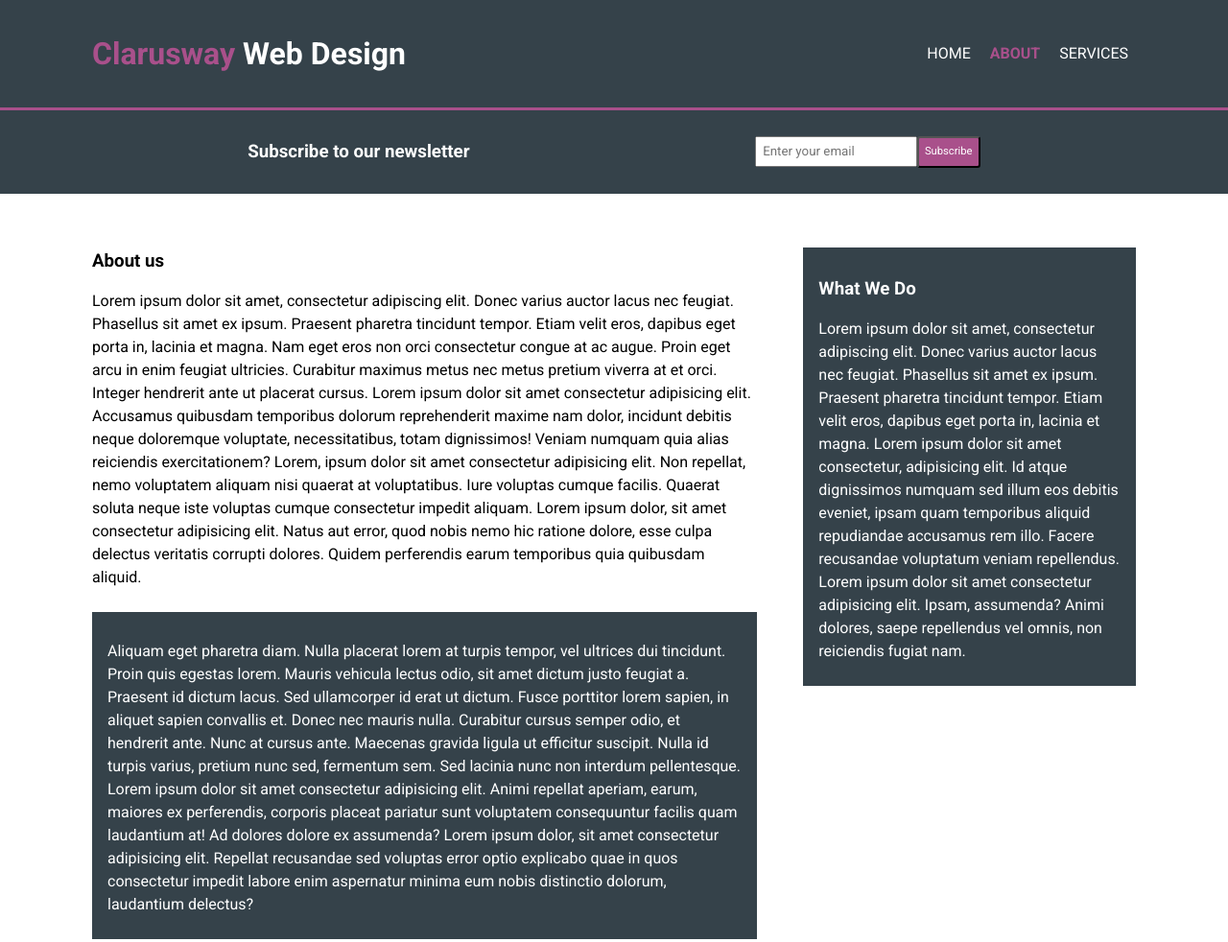
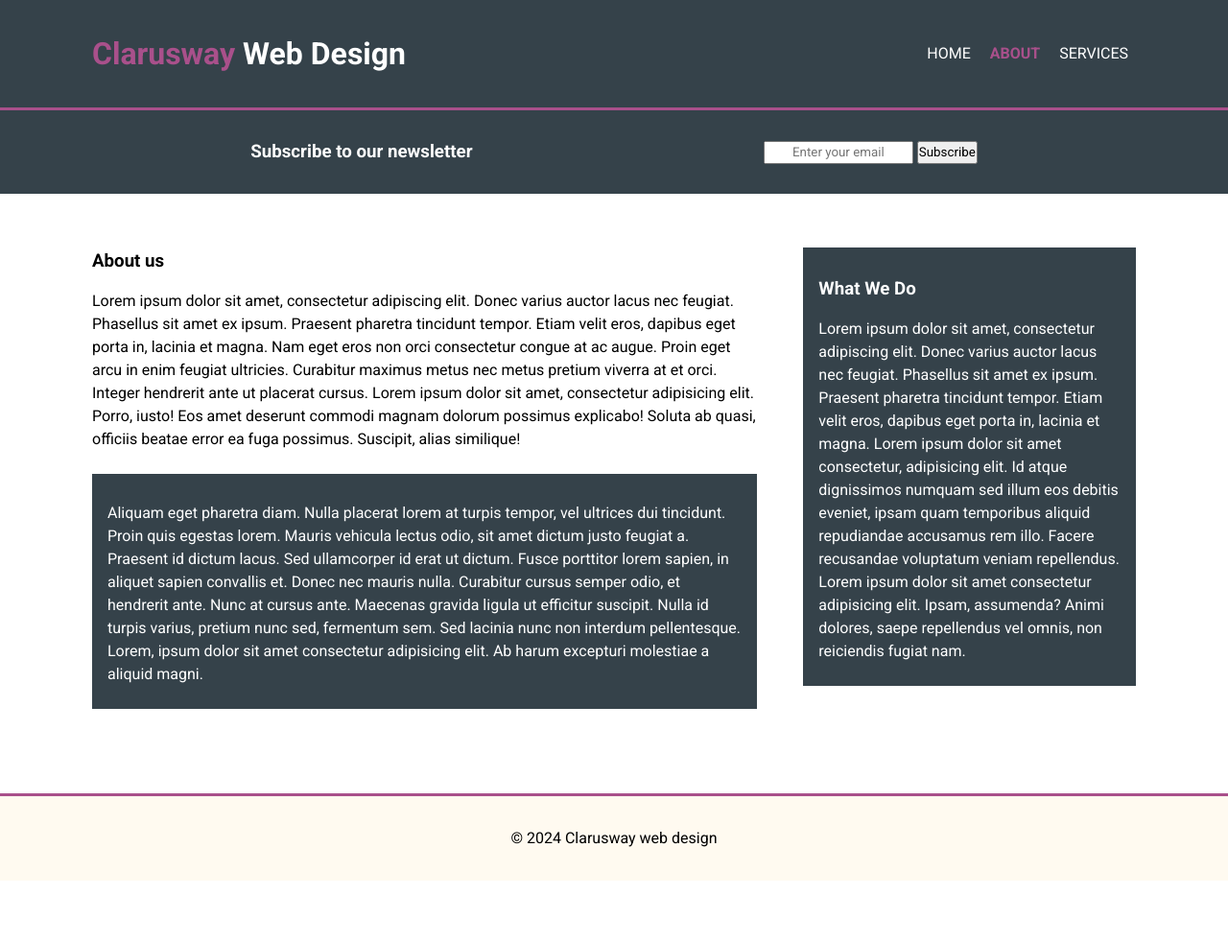
Before and after one commit to sheifg/company-website-design, a plain HTML site: page about.html in a window 1280 px wide. Shown: the top 982 px of the page at 96% size. After the commit the page ends 918 px from the top, so only its background shows below. Drawn offline with Linux system fonts and the light colour scheme.

Commit message:
Update about file

```diff
--- a/about.html
+++ b/about.html
@@ -29,25 +29,29 @@
         <div class="newsletter-title">
         <h3>Subscribe to our newsletter</h3>
       </div>
-        <form>
+      <div class="newsletter-form">
           <input
             type="email"
-            id="email"
+            id="newsletter-email"
             name="email"
             placeholder="Enter your email"
           />
-          <button type="submit" class="button">Subscribe</button>
-        </form>
+          <button type="submit" class="btn">Subscribe</button>
+      </div>
       </div>
     </section>
     <section class="hero">
       <div class="hero__container container">
         <div class="hero-box">
         <h3>About us</h3>
-          <p class="light">Lorem ipsum dolor sit amet, consectetur adipiscing elit. Donec varius auctor lacus nec feugiat. Phasellus sit amet ex ipsum. Praesent pharetra tincidunt tempor. Etiam velit eros, dapibus eget porta in, lacinia et magna. Nam eget eros non orci consectetur congue at ac augue. Proin eget arcu in enim feugiat ultricies. Curabitur maximus metus nec metus pretium viverra at et orci. Integer hendrerit ante ut placerat cursus. Lorem ipsum dolor sit amet consectetur adipisicing elit. Accusamus quibusdam temporibus dolorum reprehenderit maxime nam dolor, incidunt debitis neque doloremque voluptate, necessitatibus, totam dignissimos! Veniam numquam quia alias reiciendis exercitationem? Lorem, ipsum dolor sit amet consectetur adipisicing elit. Non repellat, nemo voluptatem aliquam nisi quaerat at voluptatibus. Iure voluptas cumque facilis. Quaerat soluta neque iste voluptas cumque consectetur impedit aliquam. Lorem ipsum dolor, sit amet consectetur adipisicing elit. Natus aut error, quod nobis nemo hic ratione dolore, esse culpa delectus veritatis corrupti dolores. Quidem perferendis earum temporibus quia quibusdam aliquid.
+        <div  class="light">
+          <p>Lorem ipsum dolor sit amet, consectetur adipiscing elit. Donec varius auctor lacus nec feugiat. Phasellus sit amet ex ipsum. Praesent pharetra tincidunt tempor. Etiam velit eros, dapibus eget porta in, lacinia et magna. Nam eget eros non orci consectetur congue at ac augue. Proin eget arcu in enim feugiat ultricies. Curabitur maximus metus nec metus pretium viverra at et orci. Integer hendrerit ante ut placerat cursus. Lorem ipsum dolor sit amet, consectetur adipisicing elit. Porro, iusto! Eos amet deserunt commodi magnam dolorum possimus explicabo! Soluta ab quasi, officiis beatae error ea fuga possimus. Suscipit, alias similique!
           </p>
+        </div>
           <div class="dark">
-            <p>Aliquam eget pharetra diam. Nulla placerat lorem at turpis tempor, vel ultrices dui tincidunt. Proin quis egestas lorem. Mauris vehicula lectus odio, sit amet dictum justo feugiat a. Praesent id dictum lacus. Sed ullamcorper id erat ut dictum. Fusce porttitor lorem sapien, in aliquet sapien convallis et. Donec nec mauris nulla. Curabitur cursus semper odio, et hendrerit ante. Nunc at cursus ante. Maecenas gravida ligula ut efficitur suscipit. Nulla id turpis varius, pretium nunc sed, fermentum sem. Sed lacinia nunc non interdum pellentesque. Lorem ipsum dolor sit amet consectetur adipisicing elit. Animi repellat aperiam, earum, maiores ex perferendis, corporis placeat pariatur sunt voluptatem consequuntur facilis quam laudantium at! Ad dolores dolore ex assumenda? Lorem ipsum dolor, sit amet consectetur adipisicing elit. Repellat recusandae sed voluptas error optio explicabo quae in quos consectetur impedit labore enim aspernatur minima eum nobis distinctio dolorum, laudantium delectus?</p>
+            <p>Aliquam eget pharetra diam. Nulla placerat lorem at turpis tempor, vel ultrices dui tincidunt. Proin quis egestas lorem. Mauris vehicula lectus odio, sit amet dictum justo feugiat a. Praesent id dictum lacus. Sed ullamcorper id erat ut dictum. Fusce porttitor lorem sapien, in aliquet sapien convallis et. Donec nec mauris nulla. Curabitur cursus semper odio, et hendrerit ante. Nunc at cursus ante. Maecenas gravida ligula ut efficitur suscipit. Nulla id turpis varius, pretium nunc sed, fermentum sem. Sed lacinia nunc non interdum pellentesque.
+            Lorem, ipsum dolor sit amet consectetur adipisicing elit. Ab harum excepturi molestiae a aliquid magni.
+            </p>
           </div>
         </div>
         <div class="hero-box dark">
```
